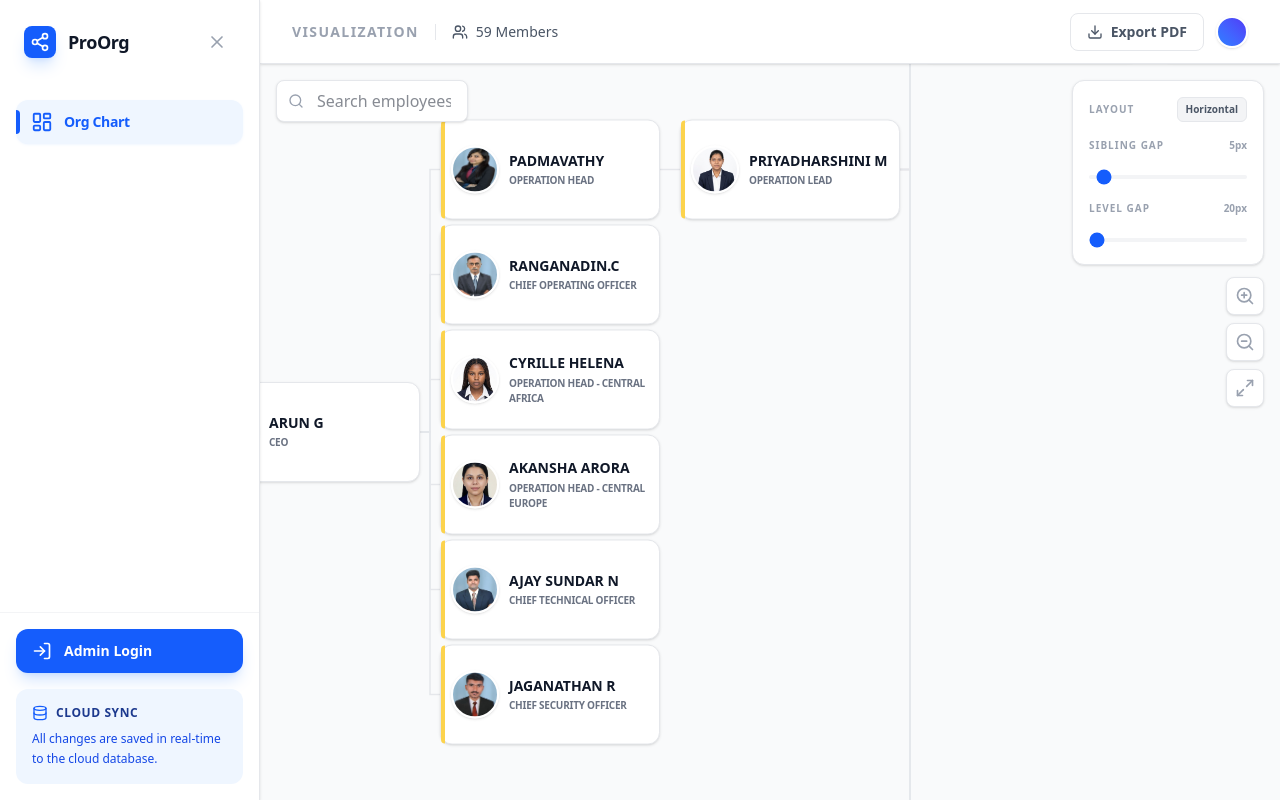
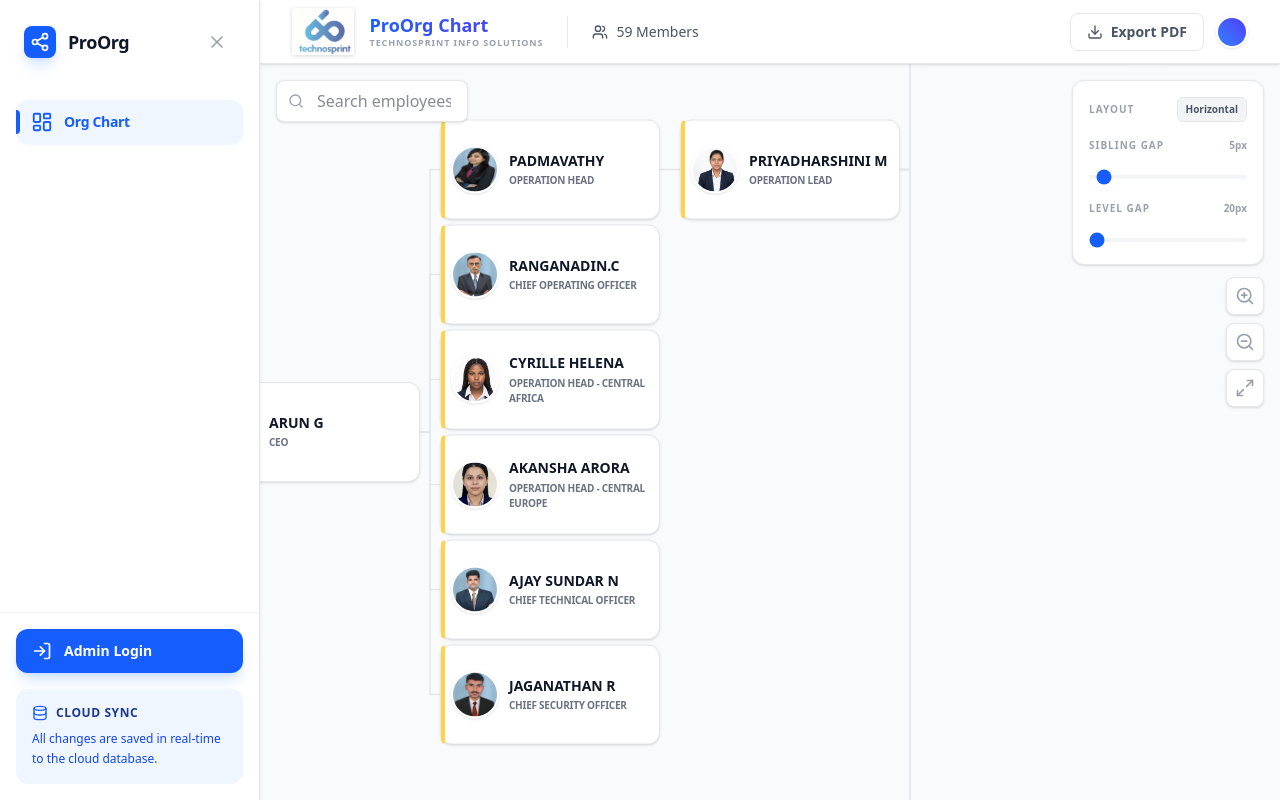
Before and after one commit to EASHWARAPRASADH/orgTIS, a React (Vite) app: page / in a window 1280 px wide. Built offline with nearby package versions, Linux system fonts and the light colour scheme; no server answers; the database is empty.

Commit message:
Add company logo to header and fix navbar layout

```diff
--- a/src/App.tsx
+++ b/src/App.tsx
@@ -406,10 +406,24 @@ export default function App() {
                 <Menu className="w-5 h-5" />
               </button>
             )}
-            <h2 className="text-sm font-bold text-gray-400 uppercase tracking-widest hidden md:block">
-              {activeTab === "chart" ? "Visualization" : "Management"}
-            </h2>
-            <div className="h-4 w-px bg-gray-200 hidden md:block" />
+
+            {/* Company Logo */}
+            <img
+              src="/assets/logo.png"
+              alt="Technosprint Logo"
+              className="h-10 md:h-12 w-auto object-contain drop-shadow-sm"
+              onError={(e) => (e.currentTarget.style.display = 'none')}
+            />
+
+            <div className="hidden md:flex flex-col">
+              <h2 className="text-lg font-bold bg-clip-text text-transparent bg-gradient-to-r from-blue-600 to-indigo-600 leading-tight">
+                ProOrg Chart
+              </h2>
+              <p className="text-[9px] font-bold text-gray-400 tracking-[0.1em] uppercase">Technosprint Info Solutions</p>
+            </div>
+
+            <div className="h-8 w-px bg-gray-200 hidden md:block mx-2" />
+
             <span className="text-xs md:text-sm font-medium text-gray-600 flex items-center gap-2">
               <Users className="w-4 h-4" />
               {employees.length} Members
```
Also changed, not shown: public/assets/logo.png (added).
